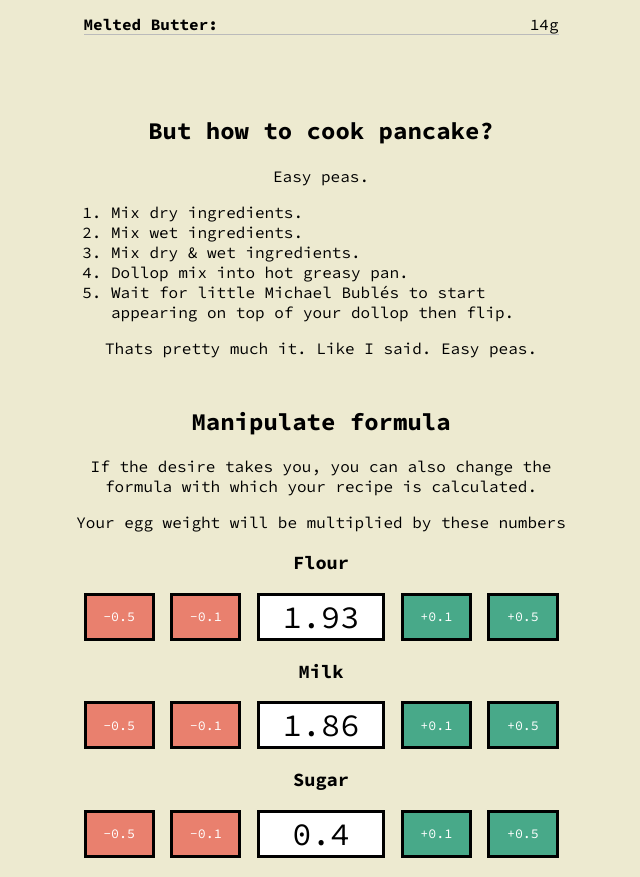
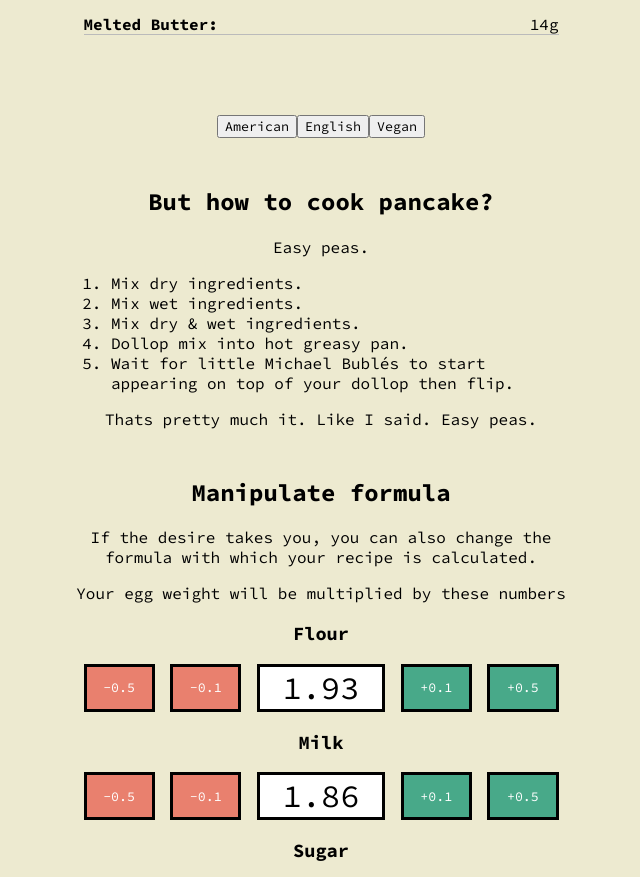
Before and after one commit to Wollivan/flippin-recipe, a React (Create React App) app: page / in a window 1280 px wide. Shown: the part 965-1842 px from the top of the page, without its empty margins (319-959 px from the left). Built offline with nearby package versions, Linux system fonts and the light colour scheme.

Commit message:
Add start of preset functionality

```diff
--- a/src/App.js
+++ b/src/App.js
@@ -29,10 +29,42 @@ function App() {
   const [bakingSodaMod, setBakingSodaMod] = useState(0.05714); //0.13334
   const [saltMod, setSaltMod] = useState(0.07142); //0.16667
   const [butterMod, setButterMod] = useState(0.2); //0.46667
+  const [preset, setPreset] = useState({});
+
+  const presetsList = {
+    americanPancakes: {
+      name: "American Pancakes",
+      flour: 1.92857,
+      milk: 1.85714,
+      sugar: 0.4,
+      bakingSoda: 0.05714,
+      salt: 0.07142,
+      butter: 0.2,
+    },
+    englishPancakes: {
+      name: "English Pancakes",
+      flour: 1,
+      milk: 2,
+      sugar: 3,
+      bakingSoda: 4,
+      salt: 5,
+      butter: 6,
+    },
+
+    veganPancakes: {
+      name: "Vegan Pancakes",
+      flour: 7,
+      milk: 6,
+      sugar: 5,
+      bakingSoda: 4,
+      salt: 3,
+      butter: 2,
+    },
+  };
 
   useEffect(() => {
     calculateFormula(eggWeight);
-
+    console.log(preset);
     // if (localStorage.getItem("formulaDetails")) {
     //   console.log("We have local storage");
     //   const formulaDetails = JSON.parse(localStorage.getItem("formulaDetails"));
@@ -44,6 +76,17 @@ function App() {
     //   setButterMod(formulaDetails.butterMod);
     // }
   }, [eggWeight, flourMod]);
+
+  const changePreset = (presetObj) => {
+    setFlourMod(presetObj.flour);
+    setMilkMod(presetObj.milk);
+    setSugarMod(presetObj.sugar);
+    setBakingSodaMod(presetObj.bakingSoda);
+    setSaltMod(presetObj.salt);
+    setButterMod(presetObj.butter);
+
+    setPreset(presetObj.name);
+  };
 
   const calculateFormula = () => {
     const newFlour = eggWeight * flourMod;
@@ -116,6 +159,26 @@ function App() {
         <h2>Your new recipe</h2>
         <RecipeOutput recipe={recipe} toFixedIfNecessary={toFixedIfNecessary} />
 
+        <div className="presets">
+          <button
+            className="presets__button"
+            onClick={() => changePreset(presetsList.americanPancakes)}
+          >
+            American
+          </button>
+          <button
+            className="presets__button"
+            onClick={() => changePreset(presetsList.englishPancakes)}
+          >
+            English
+          </button>
+          <button
+            className="presets__button"
+            onClick={() => changePreset(presetsList.veganPancakes)}
+          >
+            Vegan
+          </button>
+        </div>
         <h2>But how to cook pancake?</h2>
         <p>Easy peas.</p>
         <ol className="left">
```
